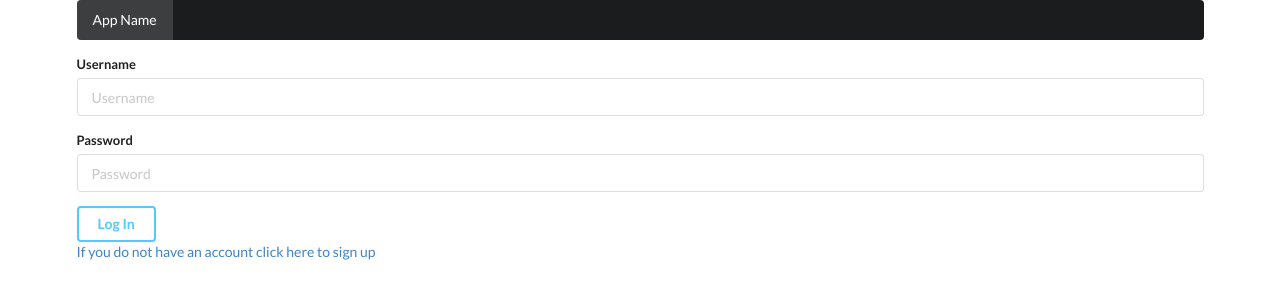
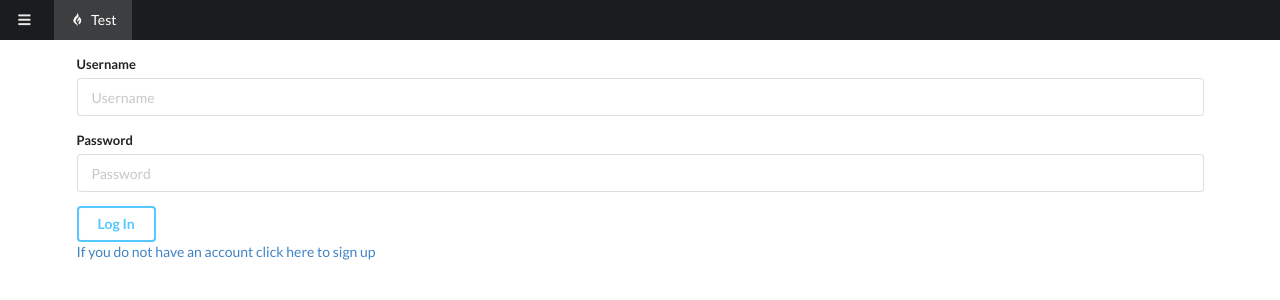
Before and after one commit to jlgoh/stockeer, a React (Create React App) app in the folder client/: page /login in a window 1280 px wide. Shown: the top 300 px of the page. Built offline with nearby package versions, Linux system fonts and the light colour scheme; no server answers.

Commit message:
Add sidebar prototype

```diff
--- a/client/public/index.html
+++ b/client/public/index.html
@@ -9,6 +9,22 @@
       name="description"
       content="Web site created using create-react-app"
     />
+    <script
+      language="javascript"
+      src="http://code.jquery.com/jquery.min.js"
+    ></script>
+    <script
+      language="javascript"
+      src="https://cdnjs.cloudflare.com/ajax/libs/semantic-ui/2.4.1/semantic.min.js"
+    ></script>
+    <script type="text/javascript">
+      $(document).ready(function () {
+        $(".toggler").on("click", function () {
+          $(".ui.sidebar").sidebar("toggle");
+        });
+      });
+    </script>
+
     <link
       rel="stylesheet"
       href="https://cdnjs.cloudflare.com/ajax/libs/semantic-ui/2.4.1/semantic.min.css"
--- a/client/src/components/App.js
+++ b/client/src/components/App.js
@@ -3,6 +3,7 @@ import { Router, Route } from "react-router-dom";
 import { connect } from "react-redux";
 import history from "../history";
 
+import Sidebar from "./Sidebar";
 import Header from "./Header";
 import Home from "./Home";
 import LoginForm from "./LoginForm";
@@ -15,16 +16,19 @@ class App extends React.Component {
   }
   render() {
     return (
-      <div className="ui container">
+      <div>
+        <div>
           <Router history={history}>
             <div>
               <Header />
+              <Sidebar />
               <Route path="/" exact component={Home} />
               <Route path="/login" exact component={LoginForm} />
               <Route path="/signup" exact component={SignupForm} />
             </div>
           </Router>
         </div>
+      </div>
     );
   }
 }
--- a/client/src/components/Header.js
+++ b/client/src/components/Header.js
@@ -32,9 +32,17 @@ class Header extends React.Component {
   }
   render() {
     return (
-      <div className="ui borderless inverted menu">
+      <div
+        className="ui borderless inverted menu"
+        style={{ borderRadius: "0" }}
+      >
+        <a className="item toggler">
+          <i class="bars icon" style={{ color: "white" }}></i>
+        </a>
+
         <Link to="/" className="active item">
-          App Name
+          <i class="gripfire icon" style={{ color: "white" }}></i>
+          Test
         </Link>
         <div className="inverted secondary right menu">
           {this.renderContent()}
--- a/client/src/components/LoginForm.js
+++ b/client/src/components/LoginForm.js
@@ -49,7 +49,7 @@ class LoginForm extends React.Component {
 
   render() {
     return (
-      <div>
+      <div className="ui container">
         <form className="ui form" onSubmit={this.onFormSubmit}>
           {this.renderError()}
           {this.renderFields()}
--- /dev/null
+++ b/client/src/components/Sidebar.js
@@ -0,0 +1,22 @@
+import React from "react";
+import { Link } from "react-router-dom";
+
+const Sidebar = (props) => {
+  return (
+    <div>
+      <div className="ui sidebar inverted vertical menu">
+        <div className="item">
+          <div className="item">
+            <Link to="/">App Name</Link>
+          </div>
+        </div>
+        <Link to="/" className="item">
+          Home
+        </Link>
+      </div>
+      <div className="pusher"></div>
+    </div>
+  );
+};
+
+export default Sidebar;
--- a/client/src/components/SignupForm.js
+++ b/client/src/components/SignupForm.js
@@ -48,7 +48,7 @@ class SignupForm extends React.Component {
 
   render() {
     return (
-      <form className="ui form" onSubmit={this.onFormSubmit}>
+      <form className="ui container form" onSubmit={this.onFormSubmit}>
         {this.renderError()}
         {this.renderFields()}
         <button type="submit" className="ui inverted primary button">
```
Also changed, not shown: 1 other file (tests, documents, lock files or other folders). Lines whose indentation alone changed are shown as unchanged.
